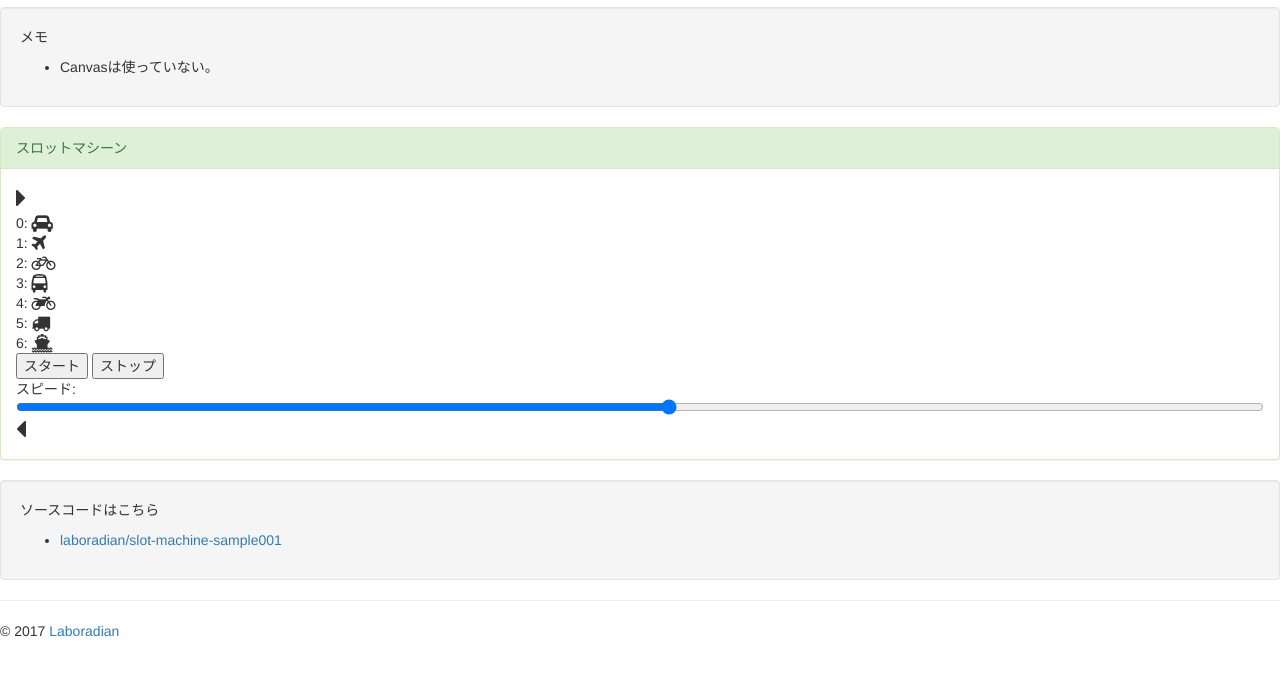
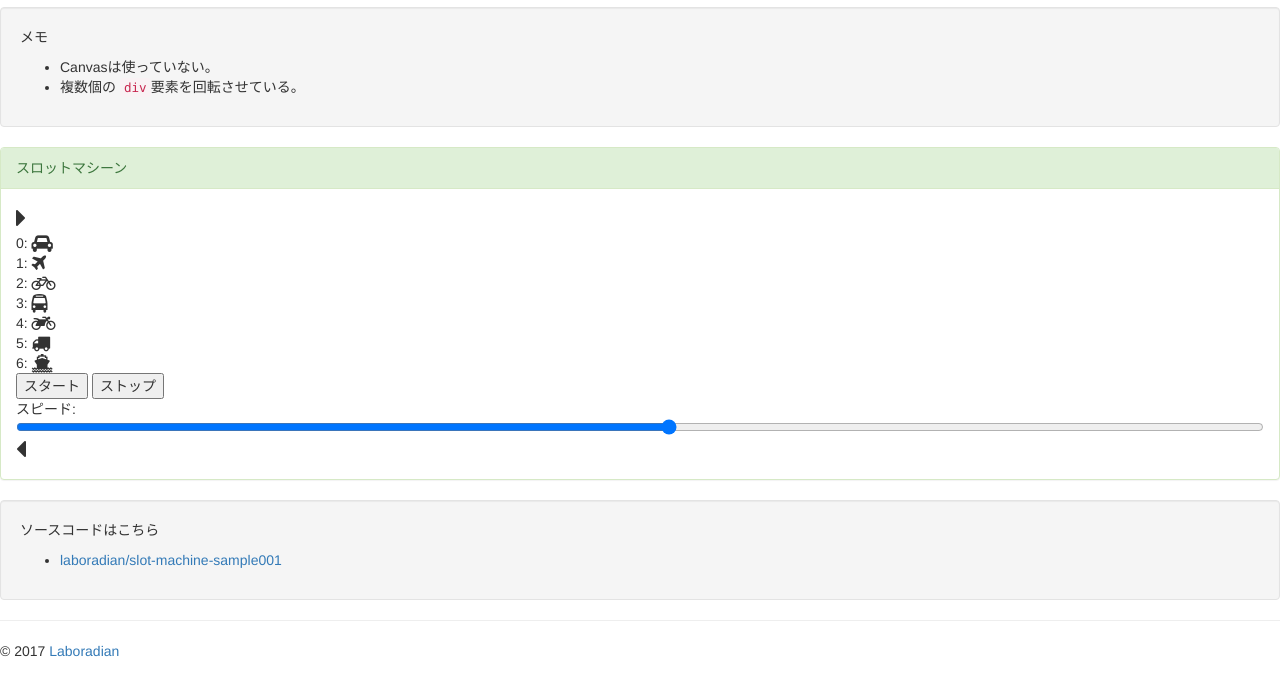
Before and after one commit to laboradian/slot-machine-sample001, a website built with webpack: page src/index.html in a window 1280 px wide. Shown: the part 63-758 px from the top of the page. Built offline with nearby package versions, Linux system fonts and the light colour scheme.

Commit message:
Add a description

```diff
--- a/src/index.html
+++ b/src/index.html
@@ -20,6 +20,7 @@
     <p>メモ</p>
     <ul>
       <li>Canvasは使っていない。</li>
+      <li>複数個の <code>div</code>要素を回転させている。</li>
     </ul>
   </div>
 
```
Also changed, not shown: README.md, dist/index.html.
